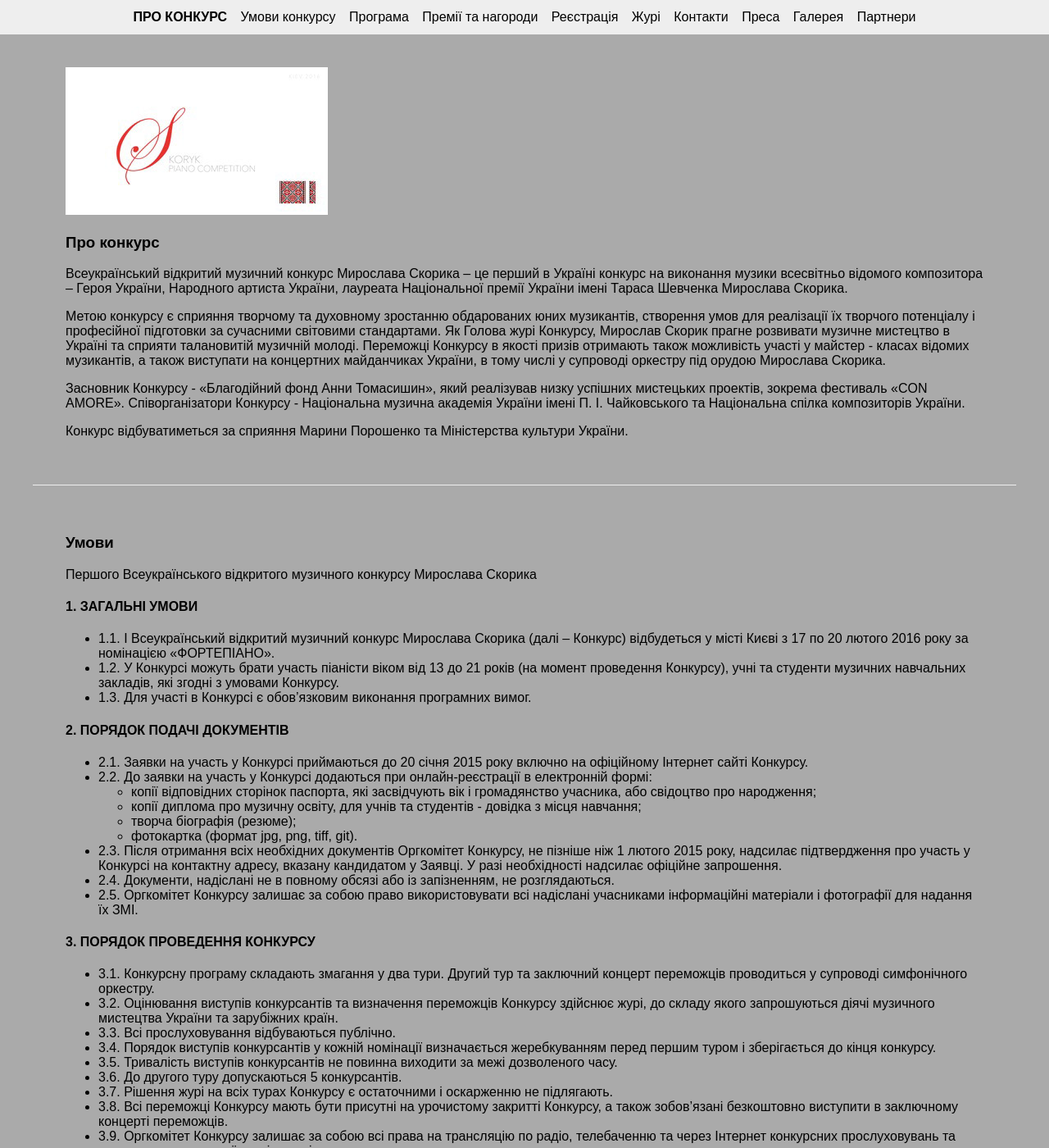
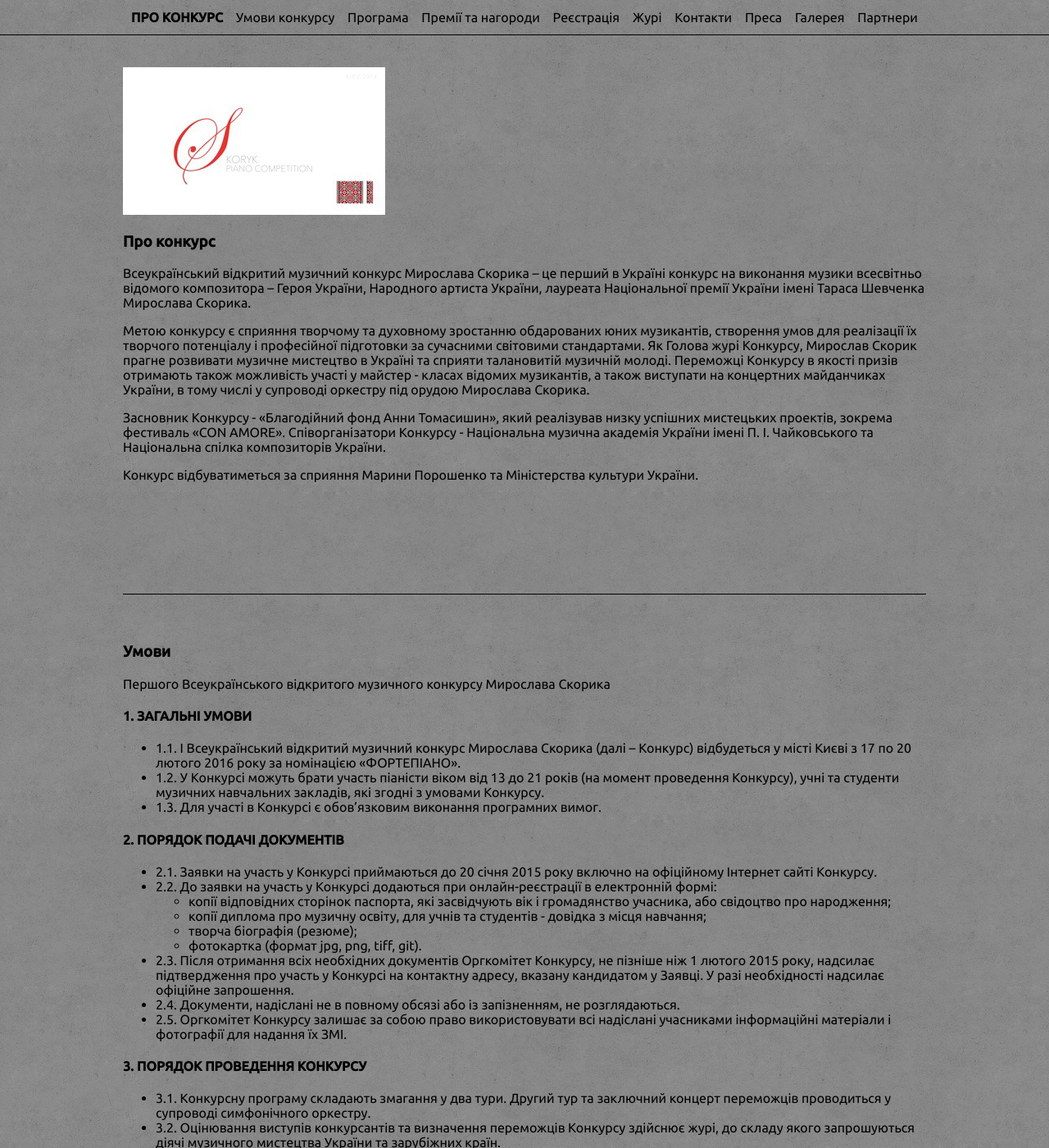
Before and after one commit to rooooster/con-amore, a Jekyll site: the page built from _posts/ua/0001-01-01-index.md, in a window 1280 px wide and 1400 px high. Shown: the whole window at 82% size. Built offline with Jekyll 4.4.1, drawn with Linux system fonts in a browser that asks for light colours.

Commit message:
add beauty

```diff
--- a/_layouts/default.html
+++ b/_layouts/default.html
@@ -7,6 +7,7 @@
 
     <title>Skoryk Competition</title>
 
+    <link rel='stylesheet' href='https://fonts.googleapis.com/css?family=Ubuntu:400,300,500&subset=latin,cyrillic'>
     <link rel="stylesheet" href="{{ site.baseurl }}/assets/css/main.css">
     <!--[if lt IE 9]>
         <script src="https://oss.maxcdn.com/libs/html5shiv/3.7.0/html5shiv.js"></script>
--- a/assets/css/_base.scss
+++ b/assets/css/_base.scss
@@ -1,21 +1,25 @@
 body {
-    background: #aaa;
     padding-top: 42px;
     margin: 0;
-    font-family: sans-serif;
+    font-family: 'Ubuntu', sans-serif;
+    color: #000;
+    background: url(../img/bg.png);
 }
 
 a {
     text-decoration: none;
 }
 main {
-    padding: 0 40px 40px;
-    max-width: 1300px;
+    max-width: 1100px;
+    padding: 0 60px 60px;
+    box-sizing: border-box;
+    margin: 0 auto;
 
     &>section {
-        padding: 40px;
+        padding: 40px 0 120px;
         min-height: 180px;
-        border-bottom: 1px solid #eee;
+        border-bottom: 1px solid #000;
+
         &:last-child {
             border: 0;
         }
--- a/assets/css/_header.scss
+++ b/assets/css/_header.scss
@@ -7,7 +7,9 @@
         top: 0;
         left: 0;
         width: 100%;
-        background: #eee;
+        background: url(../img/bg.png);
+        border-bottom: 1px solid #000;
+        box-sizing: border-box;
 
         a {
             color: #000;
```
Also changed, not shown: assets/img/bg.png (added).
